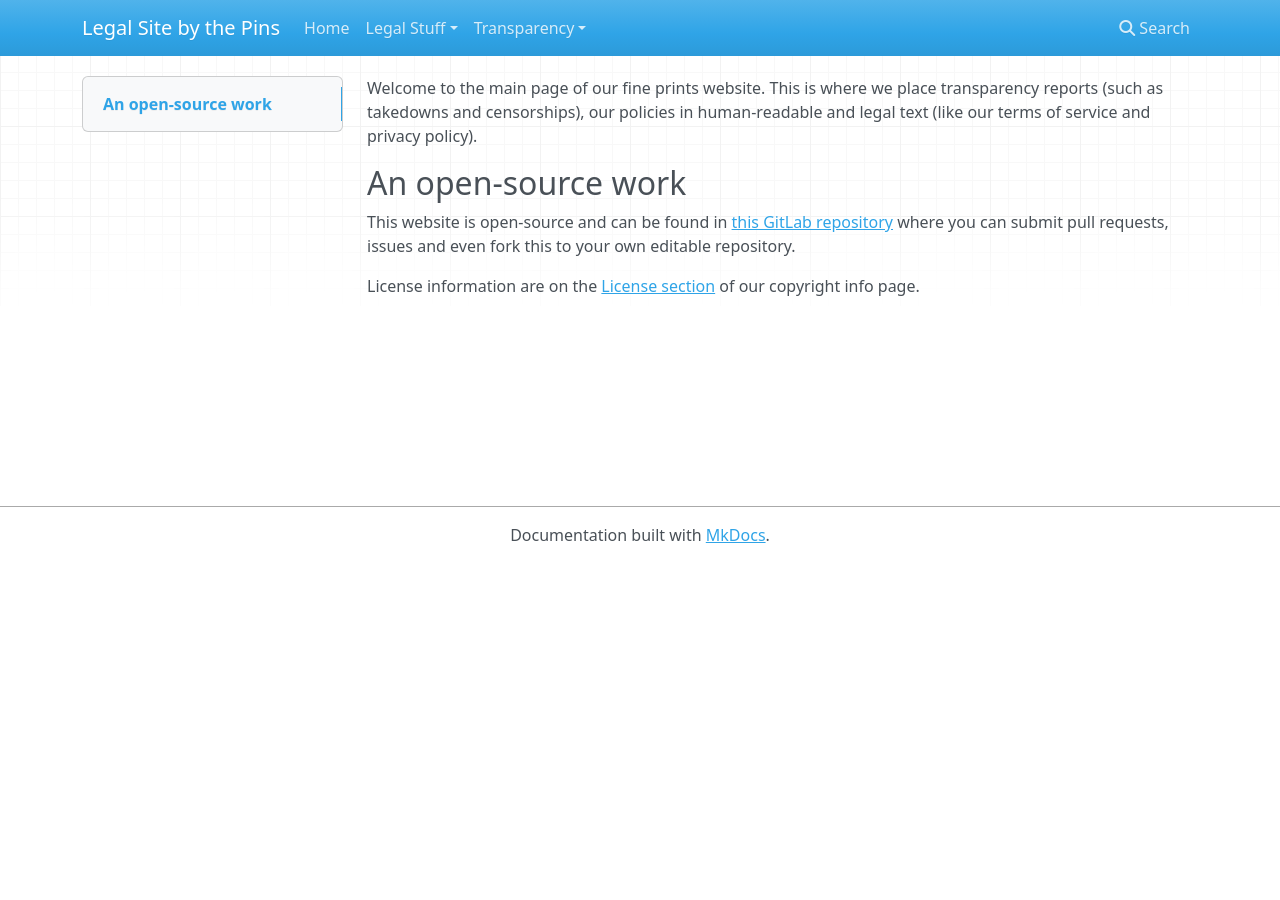
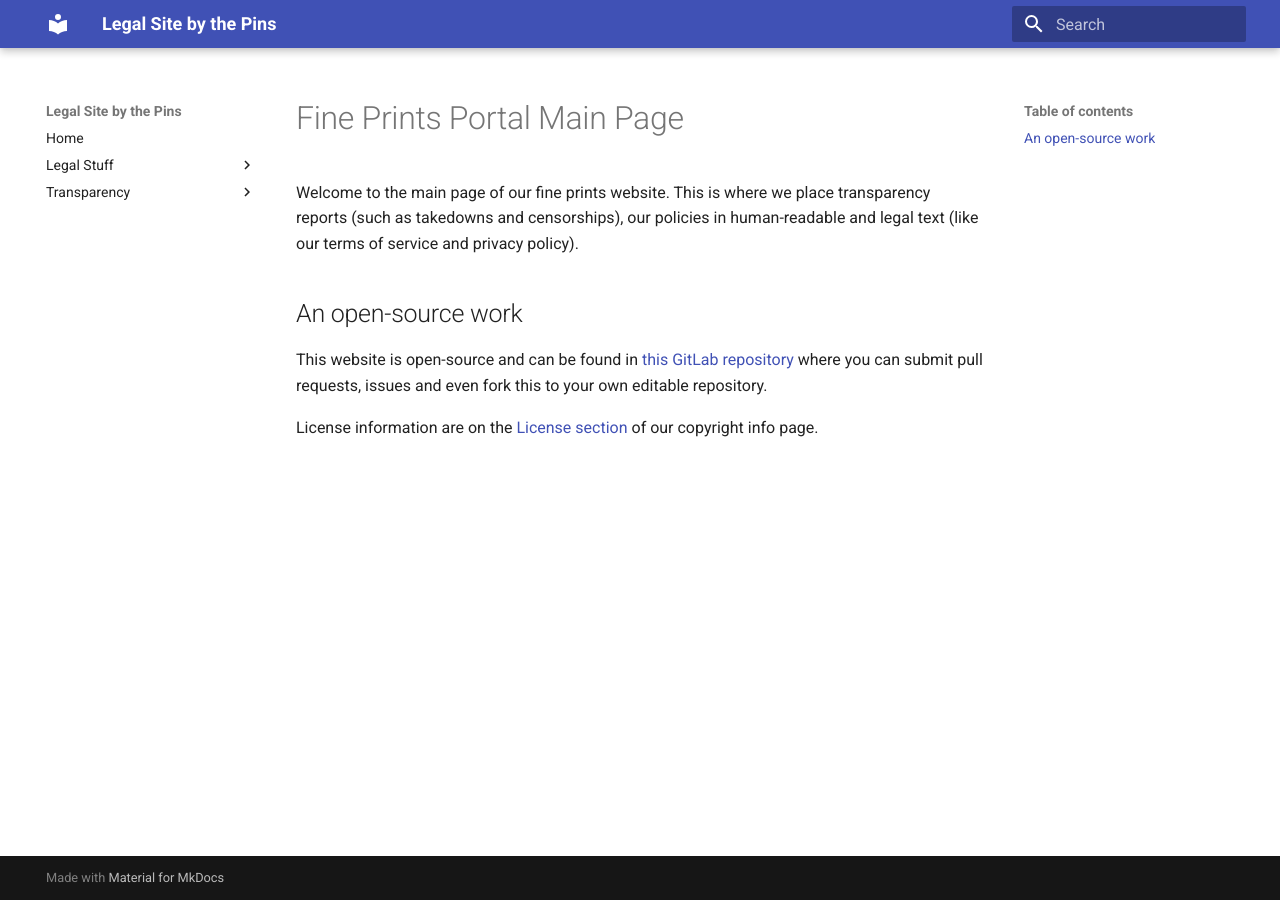
Before and after one commit to MadeByThePinsHub/LegalCodeSource, an MkDocs documentation site: the page built from docs/index.md, in a window 1280 px wide. Built offline with MkDocs 1.6.1 and Material for MkDocs 9.7.7, drawn with Linux system fonts in a browser that asks for light colours; nearby versions of some CDN libraries.

Commit message:
Changed theme to 'material'

```diff
--- a/mkdocs.yml
+++ b/mkdocs.yml
@@ -1,5 +1,11 @@
 site_name: Legal Site by the Pins
 site_url: https://legal.madebythepins.tk
+theme:
+    name: material
+    highlightjs: true
+    hljs_languages:
+        - yaml
+        - rust
 nav:
     - Home: ../
     - 'Legal Stuff':
```
